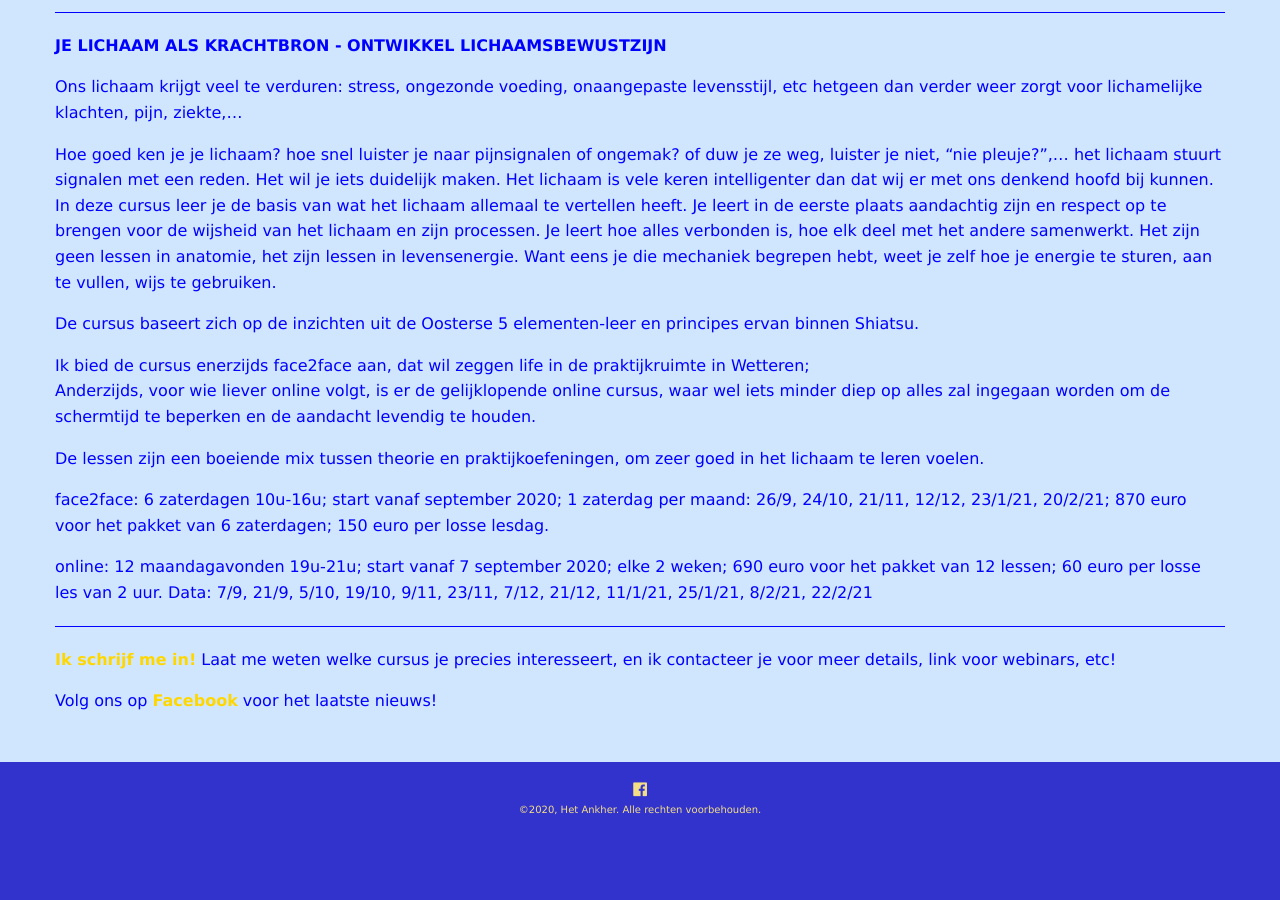
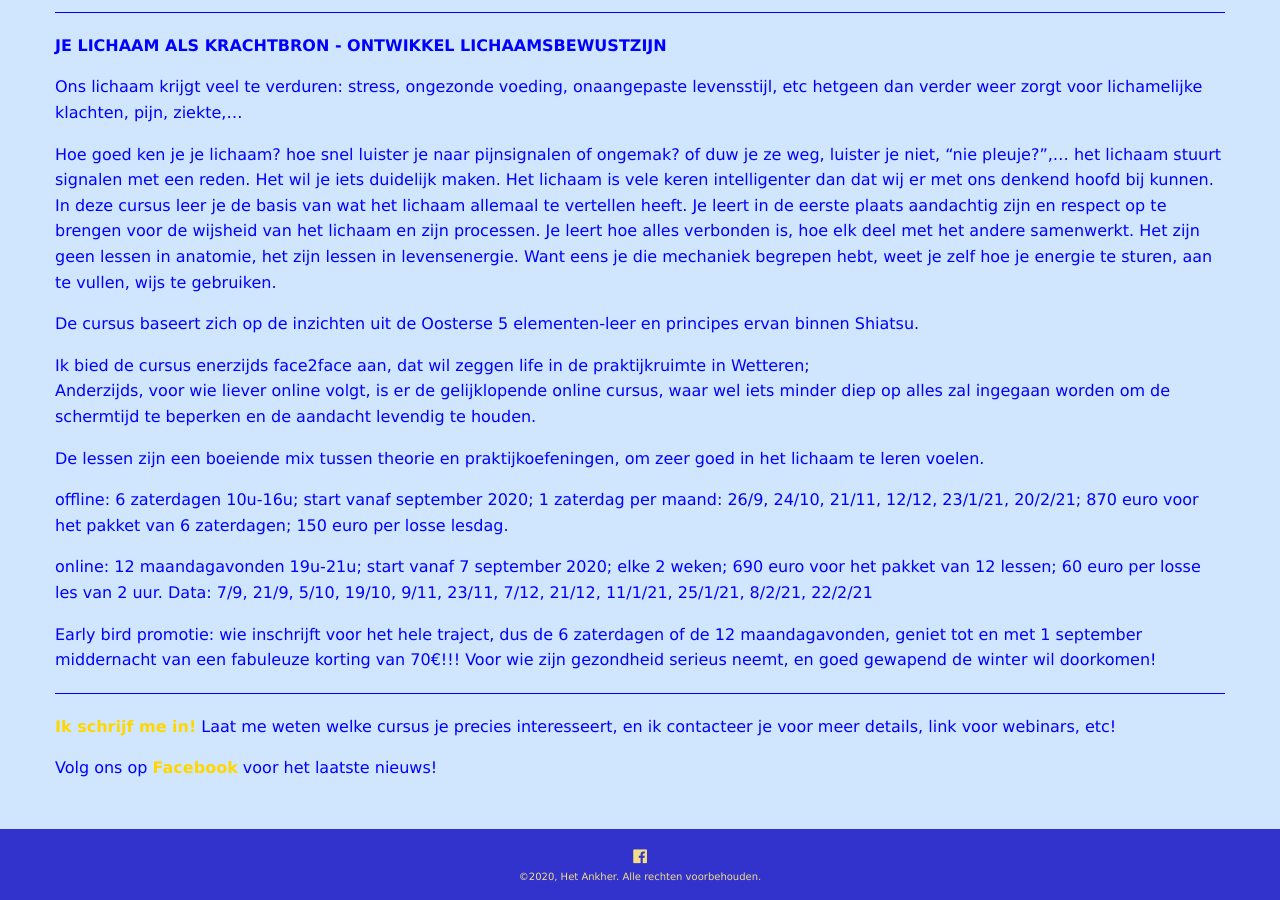
Before and after one commit to ankher/ankher.github.io, a Jekyll site: the page built from cursussen.md, in a window 1280 px wide and 900 px high, scrolled down 2052 px. Built offline with Jekyll 4.4.1, drawn with Linux system fonts in a browser that asks for light colours; nearby versions of some CDN libraries; our own code applies the rules of GitHub Pages for plain Markdown files; before the commit the page ends 2885 px from its top, so only the background shows below that.

Commit message:
Update cursussen.md

```diff
--- a/cursussen.md
+++ b/cursussen.md
@@ -103,9 +103,11 @@ Anderzijds, voor wie liever online volgt, is er de gelijklopende online cursus,
 
 De lessen zijn een boeiende mix tussen theorie en praktijkoefeningen, om zeer goed in het lichaam te leren voelen.
 
-face2face: 6 zaterdagen 10u-16u; start vanaf september 2020; 1 zaterdag per maand: 26/9, 24/10, 21/11, 12/12, 23/1/21, 20/2/21; 870 euro voor het pakket van 6 zaterdagen; 150 euro per losse lesdag.
+offline: 6 zaterdagen 10u-16u; start vanaf september 2020; 1 zaterdag per maand: 26/9, 24/10, 21/11, 12/12, 23/1/21, 20/2/21; 870 euro voor het pakket van 6 zaterdagen; 150 euro per losse lesdag.
 
 online: 12 maandagavonden 19u-21u; start vanaf 7 september 2020; elke 2 weken; 690 euro voor het pakket van 12 lessen; 60 euro per losse les van 2 uur. Data: 7/9, 21/9, 5/10, 19/10, 9/11, 23/11, 7/12, 21/12, 11/1/21, 25/1/21, 8/2/21, 22/2/21
+
+Early bird promotie: wie inschrijft voor het hele traject, dus de 6 zaterdagen of de 12 maandagavonden, geniet tot en met 1 september middernacht van een fabuleuze korting van 70€!!! Voor wie zijn gezondheid serieus neemt, en goed gewapend de winter wil doorkomen!
 
 ___
 
```
